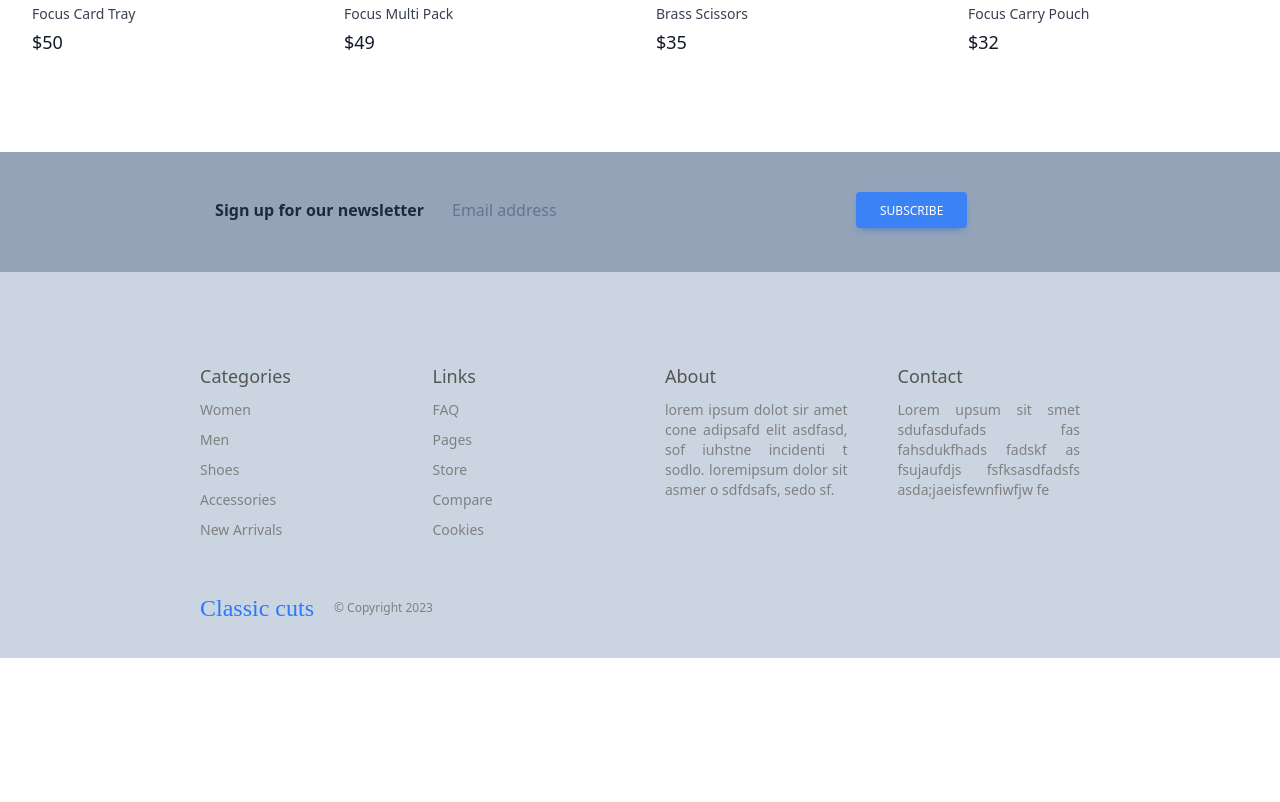
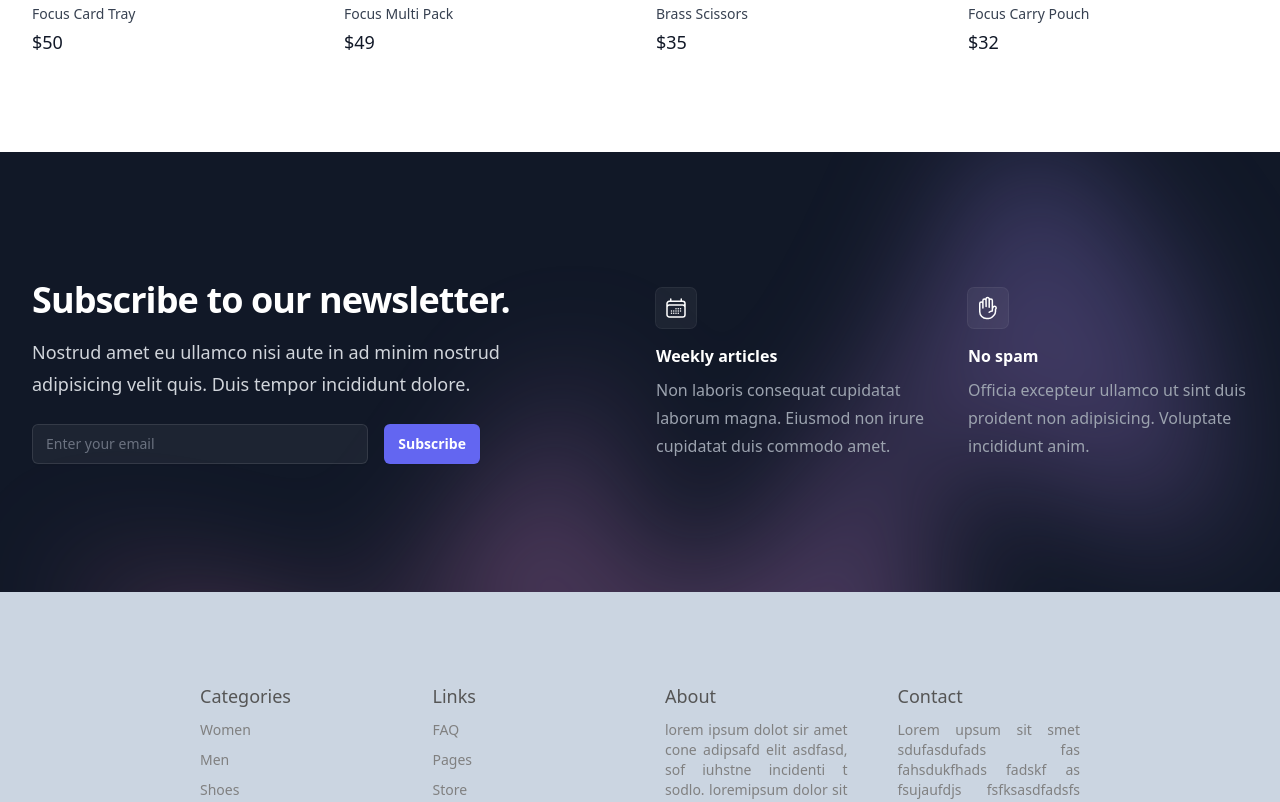
Before and after one commit to classic-cuts/classic-cuts-client, a React (Vite) app: page / in a window 1280 px wide. Shown: the part 1980-2782 px from the top of the page. Before the commit the page ends 2638 px from the top, so only its background shows below. Built offline with nearby package versions, Linux system fonts and the light colour scheme.

Commit message:
fix input box

```diff
--- a/package.json
+++ b/package.json
@@ -18,6 +18,7 @@
     "@mui/material": "^5.14.8",
     "@reduxjs/toolkit": "^1.9.5",
     "@tailwindcss/aspect-ratio": "^0.4.2",
+    "@tailwindcss/forms": "^0.5.6",
     "react": "^18.2.0",
     "react-alice-carousel": "^2.7.1",
     "react-dom": "^18.2.0",
--- a/src/components/customers/auth/Authform.jsx
+++ b/src/components/customers/auth/Authform.jsx
@@ -1,8 +1,8 @@
 import Box from "@mui/material/Box";
 import Modal from "@mui/material/Modal";
 import React from "react";
-import SignIn from "./Signin";
-import SignUp from "./Signup";
+import SignIn from "./SignIn";
+import SignUp from "./SignUp";
 import { useLocation } from "react-router";
 
 const style = {
--- a/src/components/footer/Footer.jsx
+++ b/src/components/footer/Footer.jsx
@@ -1,70 +1,95 @@
 // eslint-disable-next-line no-unused-vars
-import React from "react";
-import {
-  Input,
-  Ripple,
-  initTE,
-} from "tw-elements";
 
-
+import React, { useState } from "react";
+import { CalendarDaysIcon, HandRaisedIcon } from "@heroicons/react/24/outline";
 const Footer = () => {
-
-  initTE({ Input, Ripple });
-
   return (
-    // <div className="w-full h-full pt-[20px] pb-8 bg-slate-300">
-
-
-    // <div className="mt-[70px] mx-[200px] h-200">
-    //   <div className="flex gap-[50px]">
     <div>
-
-
-    <div className="px-6 pt-10 pb-5 bg-secondary-400 text-center">
-    <form action="">
-      <div className="grid-cols-1 grid items-center justify-center gap-4 md:grid-cols-3">
-        <div className="md:mb-6 md:ml-auto">
-          <p className="text-secondary-800">
-            <strong>Sign up for our newsletter</strong>
+      <div className="relative isolate overflow-hidden bg-gray-900 py-16 sm:py-24 lg:py-32">
+        <div className="mx-auto max-w-7xl px-6 lg:px-8">
+          <div className="mx-auto grid max-w-2xl grid-cols-1 gap-x-8 gap-y-16 lg:max-w-none lg:grid-cols-2">
+            <div className="max-w-xl lg:max-w-lg">
+              <h2 className="text-3xl font-bold tracking-tight text-white sm:text-4xl">
+                Subscribe to our newsletter.
+              </h2>
+              <p className="mt-4 text-lg leading-8 text-gray-300">
+                Nostrud amet eu ullamco nisi aute in ad minim nostrud
+                adipisicing velit quis. Duis tempor incididunt dolore.
               </p>
-        </div>
-
-
-        <div className="relative md:mb-6" data-te-input-wrapper-init>
+              <div className="mt-6 flex max-w-md gap-x-4">
+                <label htmlFor="email-address" className="sr-only">
+                  Email address
+                </label>
                 <input
-            type="text"
-            className="peer block min-h-[auto] w-full rounded border-0 bg-transparent px-3 py-[0.32rem] leading-[1.6] outline-none transition-all duration-200 ease-linear focus:placeholder:opacity-100 data-[te-input-state-active]:placeholder:opacity-100 motion-reduce:transition-none dark:placeholder:text-secondary-200 [&:not([data-te-input-placeholder-active])]:placeholder:opacity-0"
-            id="exampleFormControlInput1"
-            placeholder="Email address" />
-          <label
-            htmlFor="exampleFormControlInput1"
-            className="pointer-events-none absolute left-3 top-0 mb-0 max-w-[90%] origin-[0_0] truncate pt-[0.37rem] leading-[1.6] text-secondary-500 transition-all duration-200 ease-out peer-focus:-translate-y-[0.9rem] peer-focus:scale-[0.8] peer-focus:text-primary peer-data-[te-input-state-active]:-translate-y-[0.9rem] peer-data-[te-input-state-active]:scale-[0.8] motion-reduce:transition-none dark:text-secondary-200 dark:peer-focus:text-secondary-200"
-            >Email address
-          </label>
-        </div>
-
-
-          <div className="mb-6 md:mr-auto">
-          {/* custom': '0 4px 9px -4px #3b71ca' */}
+                  id="email-address"
+                  name="email"
+                  type="email"
+                  autoComplete="email"
+                  required
+                  className="min-w-0 flex-auto rounded-md border-0 bg-white/5 px-3.5 py-2 text-white shadow-sm ring-1 ring-inset ring-white/10 focus:ring-2 focus:ring-inset focus:ring-indigo-500 sm:text-sm sm:leading-6"
+                  placeholder="Enter your email"
+                />
                 <button
-              type="button"
-              className="inline-block rounded bg-blue-500 px-6 pb-2 pt-2.5 text-xs font-medium uppercase leading-normal text-white shadow-custom transition duration-150 ease-in-out hover:bg-blue-600 hover:shadow-custom2 focus:bg-blue-600 focus:shadow-custom2 focus:outline-none focus:ring-0 active:bg-blue-700 active:shadow-custom2"
-              data-te-ripple-init
-              data-te-ripple-color="light">
+                  type="submit"
+                  className="flex-none rounded-md bg-indigo-500 px-3.5 py-2.5 text-sm font-semibold text-white shadow-sm hover:bg-indigo-400 focus-visible:outline focus-visible:outline-2 focus-visible:outline-offset-2 focus-visible:outline-indigo-500"
+                >
                   Subscribe
                 </button>
               </div>
             </div>
-      </form>
+            <dl className="grid grid-cols-1 gap-x-8 gap-y-10 sm:grid-cols-2 lg:pt-2">
+              <div className="flex flex-col items-start">
+                <div className="rounded-md bg-white/5 p-2 ring-1 ring-white/10">
+                  <CalendarDaysIcon
+                    className="h-6 w-6 text-white"
+                    aria-hidden="true"
+                  />
+                </div>
+                <dt className="mt-4 font-semibold text-white">
+                  Weekly articles
+                </dt>
+                <dd className="mt-2 leading-7 text-gray-400">
+                  Non laboris consequat cupidatat laborum magna. Eiusmod non
+                  irure cupidatat duis commodo amet.
+                </dd>
+              </div>
+              <div className="flex flex-col items-start">
+                <div className="rounded-md bg-white/5 p-2 ring-1 ring-white/10">
+                  <HandRaisedIcon
+                    className="h-6 w-6 text-white"
+                    aria-hidden="true"
+                  />
+                </div>
+                <dt className="mt-4 font-semibold text-white">No spam</dt>
+                <dd className="mt-2 leading-7 text-gray-400">
+                  Officia excepteur ullamco ut sint duis proident non
+                  adipisicing. Voluptate incididunt anim.
+                </dd>
+              </div>
+            </dl>
+          </div>
+        </div>
+        <div
+          className="absolute left-1/2 top-0 -z-10 -translate-x-1/2 blur-3xl xl:-top-6"
+          aria-hidden="true"
+        >
+          <div
+            className="aspect-[1155/678] w-[72.1875rem] bg-gradient-to-tr from-[#ff80b5] to-[#9089fc] opacity-30"
+            style={{
+              clipPath:
+                "polygon(74.1% 44.1%, 100% 61.6%, 97.5% 26.9%, 85.5% 0.1%, 80.7% 2%, 72.5% 32.5%, 60.2% 62.4%, 52.4% 68.1%, 47.5% 58.3%, 45.2% 34.5%, 27.5% 76.7%, 0.1% 64.9%, 17.9% 100%, 27.6% 76.8%, 76.1% 97.7%, 74.1% 44.1%)",
+            }}
+          />
+        </div>
       </div>
 
-
       <div className="w-full h-full pt-[20px] pb-8 bg-slate-300">
-
         <div className="mt-[70px] lg:mx-[200px] h-200">
           <div className="lg:flex lg:gap-[50px] sm:flex sm:gap-[10px]">
             <div className="lg:flex-1 flex flex-col gap-2.5 lg:text-justify sm:text-sm">
-          <h1 className="lg:text-lg sm:text-sm md:text-md font-medium text-[#555]">Categories</h1>
+              <h1 className="lg:text-lg sm:text-sm md:text-md font-medium text-[#555]">
+                Categories
+              </h1>
               <span className="text-[gray]">Women</span>
               <span className="text-[gray]">Men</span>
               <span className="text-[gray]">Shoes</span>
@@ -82,8 +107,9 @@
             <div className="flex-1 flex flex-col gap-2.5 text-justify text-sm">
               <h1 className="text-lg font-medium text-[#555]">About</h1>
               <span className="text-[gray]">
-            lorem ipsum dolot sir amet cone adipsafd elit asdfasd, sof iuhstne
-            incidenti t sodlo. loremipsum dolor sit asmer o sdfdsafs, sedo sf.
+                lorem ipsum dolot sir amet cone adipsafd elit asdfasd, sof
+                iuhstne incidenti t sodlo. loremipsum dolor sit asmer o
+                sdfdsafs, sedo sf.
               </span>
             </div>
             <div className="flex-1 flex flex-col gap-2.5 text-justify text-sm">
@@ -96,7 +122,9 @@
           </div>
           <div className="flex items-center justify-between mt-[50px]">
             <div className="flex items-center">
-          <span className="text-[#2879fe] font-[bold] text-[24px]">Classic cuts</span>
+              <span className="text-[#2879fe] font-[bold] text-[24px]">
+                Classic cuts
+              </span>
               {/* <div id="copyrightYear" style="background-color:rgb(112, 109, 109)">
                 <span className='copyright'>document.getElementById('copyrightYear').innerHTML = copyrightFooter</span> */}
               <span className="text-xs text-[gray] ml-5">© Copyright 2023</span>
--- a/styles/global.css
+++ b/styles/global.css
@@ -5,7 +5,7 @@
 @tailwind utilities;
 
 
-body {
+/* body {
     margin: 0;
     padding: 0;
 }
@@ -13,7 +13,7 @@
 .app{
     margin-left: auto;
     margin-right: auto;
-}
+} */
 
 ::-webkit-scrollbar {
     width: 10px;
--- a/tailwind.config.js
+++ b/tailwind.config.js
@@ -2,19 +2,20 @@
 /** @type {import('tailwindcss').Config} */
 
 // eslint-disable-next-line no-undef
-const colors = require('tailwindcss/colors')
+const colors = require("tailwindcss/colors");
 
 // eslint-disable-next-line no-undef
-module.exports =  {
+module.exports = {
   content: ["./index.html", "./src/**/*.{js,ts,jsx,tsx}"],
   theme: {
     extend: {
       boxShadow: {
-        'custom': '0 4px 9px -4px #3b71ca',
-        'custom2': '0 8px 9px -4px rgba(59, 113, 202, 0.3), 0 4px 18px 0 rgba(59, 113, 202, 0.2)',
+        custom: "0 4px 9px -4px #3b71ca",
+        custom2:
+          "0 8px 9px -4px rgba(59, 113, 202, 0.3), 0 4px 18px 0 rgba(59, 113, 202, 0.2)",
       },
       gridTemplateRows: {
-        '[auto,auto,1fr]': 'auto auto 1fr',
+        "[auto,auto,1fr]": "auto auto 1fr",
       },
       colors: {
         // eslint-disable-next-line no-undef
@@ -26,16 +27,16 @@
         bodyfont: ["Poppins", "sans-serif"],
         titlefont: ["Monsterrat", "sans-serif"],
       },
-      container:{
+      container: {
         center: true,
         padding: "150px",
-      }
+      },
     },
   },
   plugins: [
     // eslint-disable-next-line no-undef
-    require('tailwind-scrollbar'),
-    require('@tailwindcss/aspect-ratio'),
-
+    require("tailwind-scrollbar"),
+    require("@tailwindcss/aspect-ratio"),
+    require("@tailwindcss/forms"),
   ],
 };
```
Also changed, not shown: src/components/customers/auth/Signin.jsx (+23 -8 lines), src/components/customers/auth/Signup.jsx (+38 -12 lines), 1 other file (tests, documents, lock files or other folders). Lines whose indentation alone changed are shown as unchanged.
